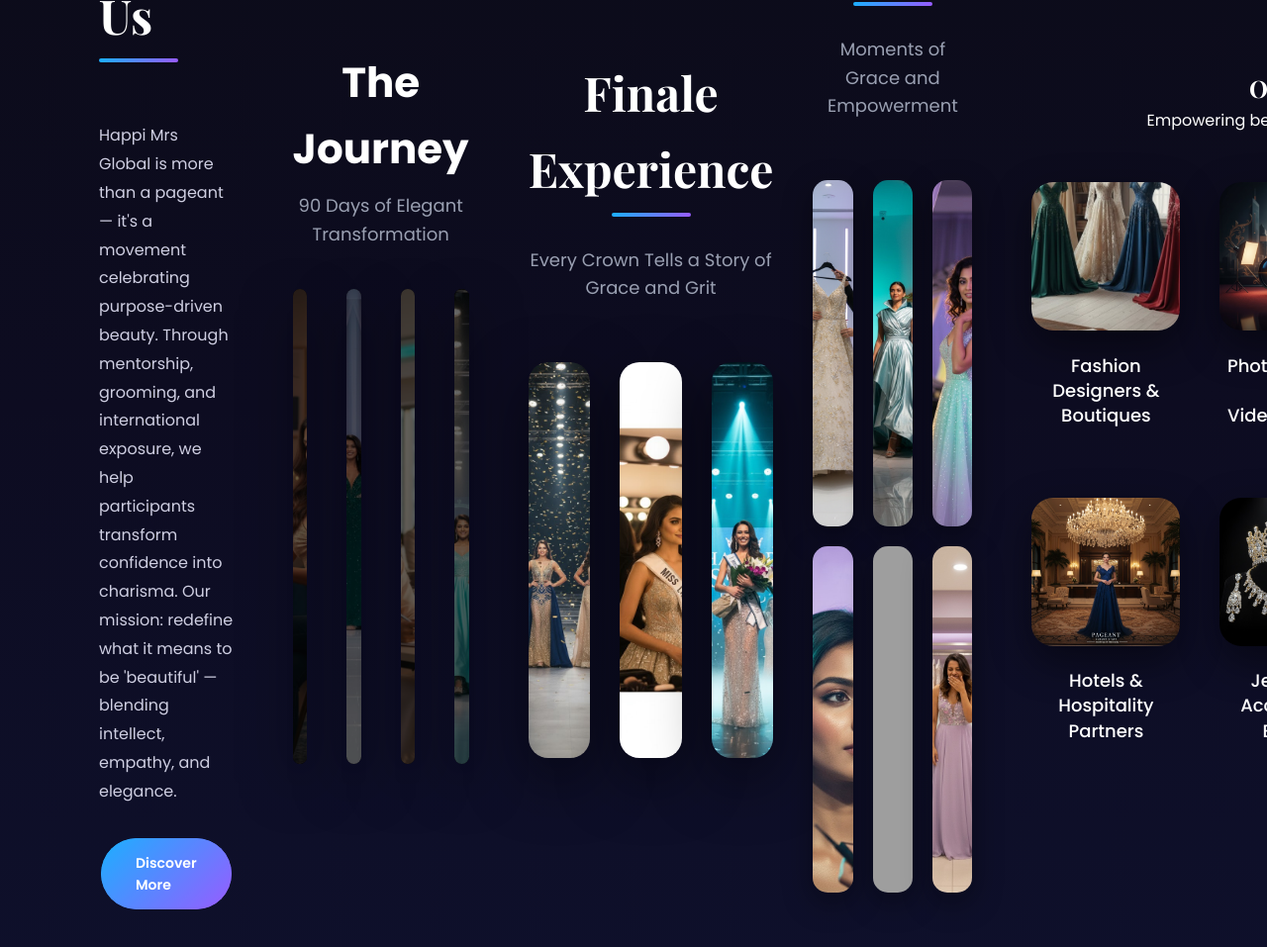
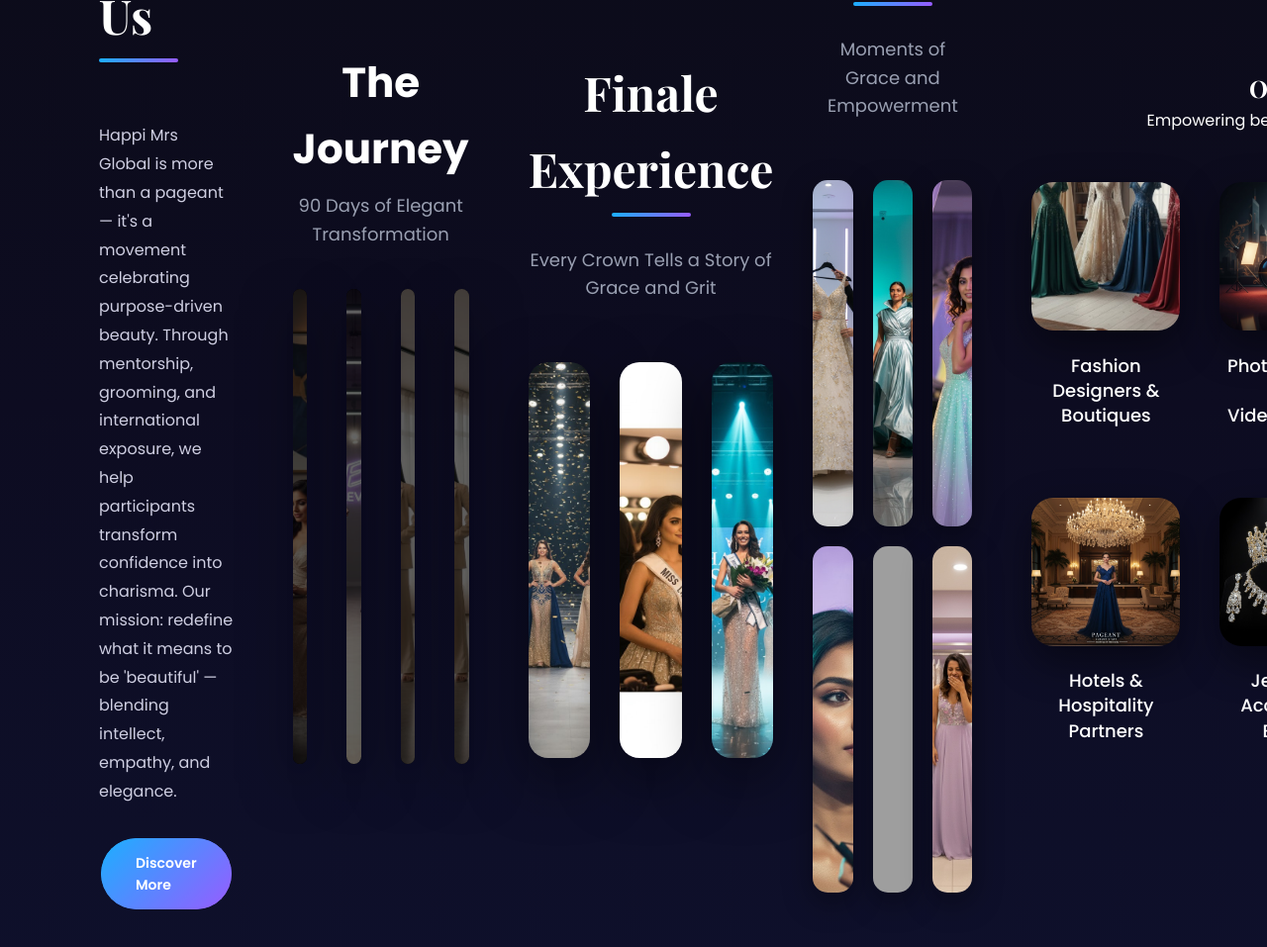
Before and after one commit to indumathi12004-droid/mrs, a website built with Vite: page project/index.html in a window 1280 px wide. Shown: the part 439-1396 px from the top of the page at 99% size. Built offline with nearby package versions, Linux system fonts and the light colour scheme; grey boxes are pictures that could not be loaded.

Commit message:
Updated index.html

```diff
--- a/project/index.html
+++ b/project/index.html
@@ -1269,7 +1269,7 @@
 
             <!-- CARD 1 -->
             <div class="journey-card">
-                <img class="journey-bg" src="the journey 1.jpg">
+                <img class="journey-bg" src="unnamed (12).jpg">
                 <div class="journey-overlay">
                     <h3>Apply Online</h3>
                     <p>Your journey begins here.</p>
@@ -1278,7 +1278,7 @@
 
             <!-- CARD 2 -->
             <div class="journey-card">
-                <img class="journey-bg" src="the journey 2.jpg">
+                <img class="journey-bg" src="unnamed (8).jpg">
                 <div class="journey-overlay">
                     <h3>Weekly Challenges</h3>
                     <p>Evolve through exciting tasks.</p>
@@ -1287,7 +1287,7 @@
 
             <!-- CARD 3 -->
             <div class="journey-card">
-                <img class="journey-bg" src="the journey 3.jpg">
+                <img class="journey-bg" src="unnamed (13).jpg">
                 <div class="journey-overlay">
                     <h3>Bootcamp Training</h3>
                     <p>Transform with expert guidance.</p>
@@ -1296,7 +1296,7 @@
 
             <!-- CARD 4 -->
             <div class="journey-card">
-                <img class="journey-bg" src="the journey 4.jpg">
+                <img class="journey-bg" src="unnamed (13).jpg">
                 <div class="journey-overlay">
                     <h3>Grand Finale</h3>
                     <p>Shine on the global stage.</p>
```
